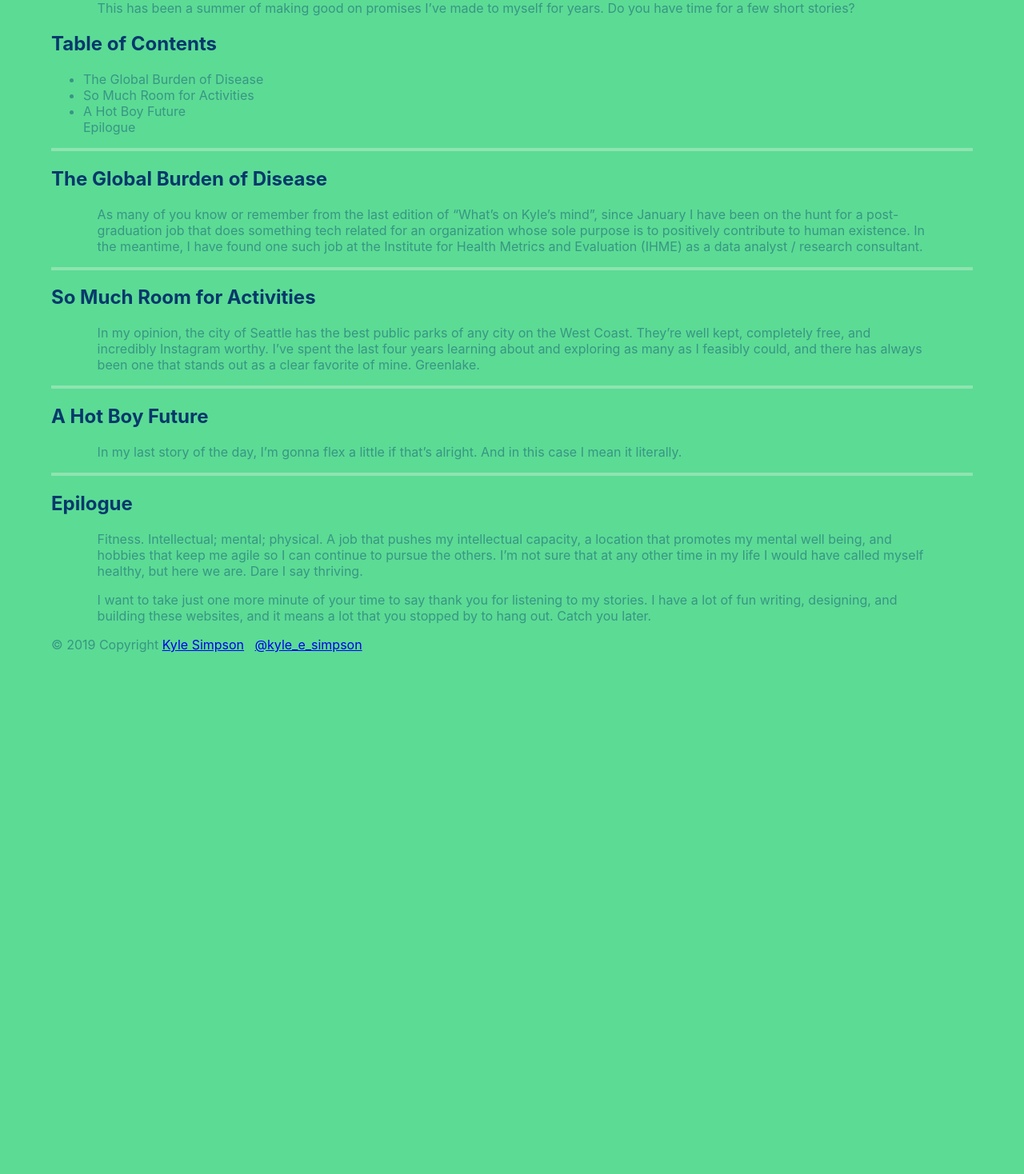
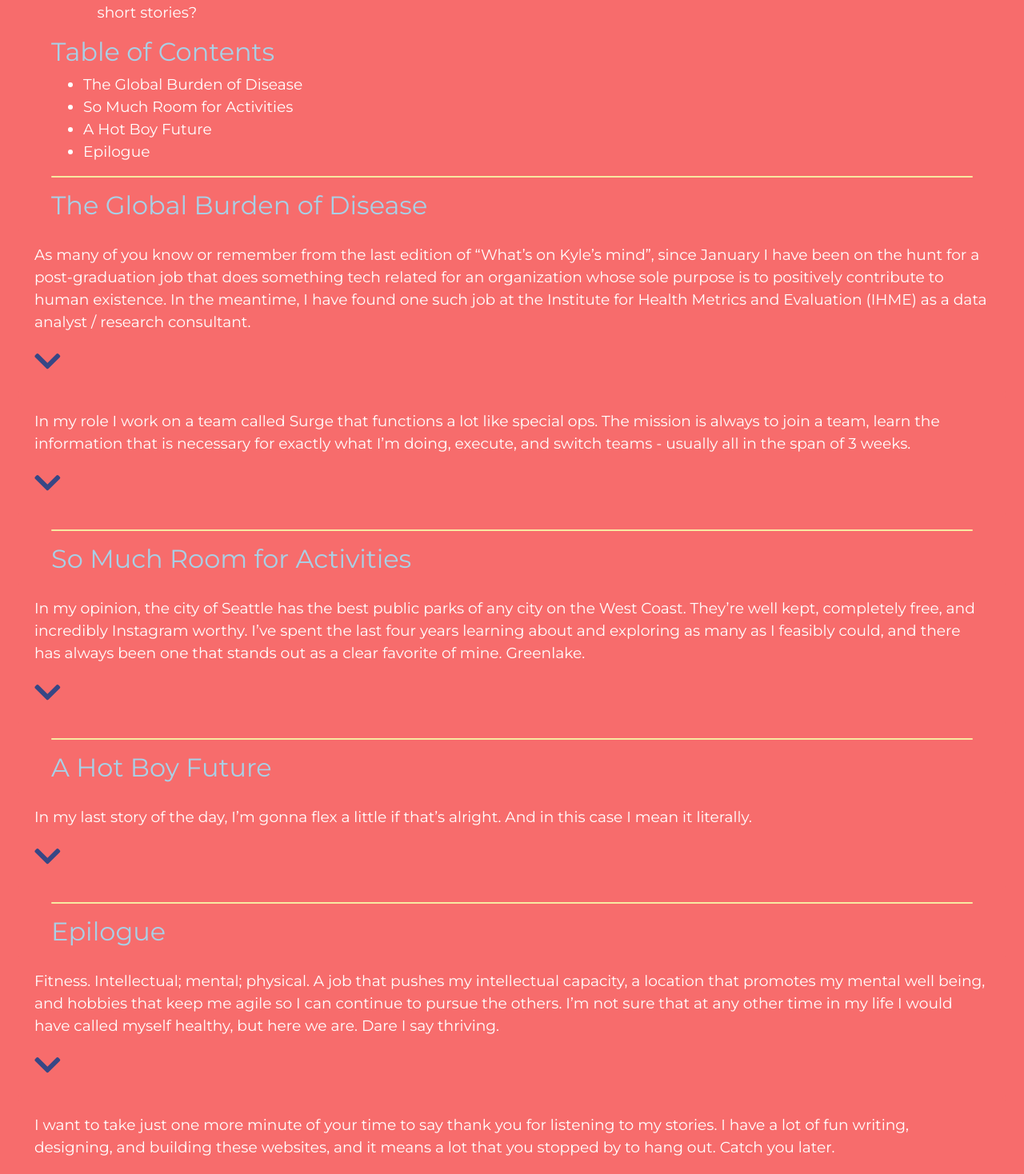
Before and after one commit to Kyle-Simpson/storytime, a React (Create React App) app: page / in a window 1280 px wide. Shown: the part 82-1550 px from the top of the page at 80% size. Before the commit the page ends 898 px from the top, so only its background shows below. Built offline with nearby package versions, Linux system fonts and the light colour scheme.

Commit message:
Work on design, begin integrating content

```diff
--- a/package.json
+++ b/package.json
@@ -1,6 +1,6 @@
 {
   "name": "storytime",
-  "homepage": "http://playturnip.me",
+  "homepage": "http://playturnip.me/promises",
   "version": "0.1.0",
   "private": true,
   "dependencies": {
--- a/public/index.html
+++ b/public/index.html
@@ -9,7 +9,10 @@
       name="description"
       content="Web site created using create-react-app"
     />
-<link rel="shortcut icon" href="icons8-circled-k-50.png" />
+    <link rel="stylesheet" href="https://stackpath.bootstrapcdn.com/bootstrap/4.3.1/css/bootstrap.min.css" integrity="sha384-ggOyR0iXCbMQv3Xipma34MD+dH/1fQ784/j6cY/iJTQUOhcWr7x9JvoRxT2MZw1T" crossorigin="anonymous">
+
+  <link rel="shortcut icon" href="icons8-circled-k-50.png" />
+  <link href="https://fonts.googleapis.com/css?family=Montserrat&display=swap" rel="stylesheet">
     <!--
       manifest.json provides metadata used when your web app is installed on a
       user's mobile device or desktop. See https://developers.google.com/web/fundamentals/web-app-manifest/
--- a/src/App.css
+++ b/src/App.css
@@ -1,46 +1,89 @@
 /*
-  Color palletes:
+  Color pallete 1 (green):
     dark purple: #05386B
     gray: #379683
     medium green: #5CDB95
     light green: #8EE4AF
     super light green: #EDF5E1
 
+  Color Pallete 2 (pink):
+    light yellow: #F8E9A1
+    pink: #F76C6C
+    light blue: #A8D0E6
+    medium blue: #374785
+    dark blue: #24305E
+
 */
 
+html {
+  scroll-behavior: smooth;
+}
 
 body {
-  background-color: #5CDB95;
+  background-color: #F76C6C;
+  font-family: 'Montserrat', sans-serif;
+}
+
+a {
+  color: white;
+  text-decoration: none;
 }
 
 hr {
-  /* background-color: #379683; */
-  background-color: #8EE4AF;
+  background-color: #F8E9A1 ;
   height: 2px;
-  border-style: ridge;
-  border-color: #8EE4AF;
-  margin: 0;
+  border-style: none;
+  border-color: #F8E9A1 ;
+  border-radius: 4px;
 }
 
 h1, h2, h3, h4 {
-  color:#05386B;
+  color: #A8D0E6;
+}
+
+.header-intro p {
+  padding-left:5%;
+  margin-right:5%;
 }
 
 .App {
   text-align: left;
-  /* color: #EDF5E1; */
-  color: #379683;
+  color: white;
   margin-left:5%;
   margin-right:5%;
+  font-size:14pt;
 }
 
-p {
-  padding-left:5%;
-  margin-right:5%;
+.arrow {
+  display: none;
+}
+
+.card {
+  background-color: #F76C6C;
+  border: none;
+  margin-left:-5%;
+  margin-right:-5%;
 }
 
 
+
 @media only screen and (min-width:600px) {
+  a {
+    color: white;
+    text-decoration: none;
+  }
 
+  a:hover {
+    color: #A8D0E6;
+  }
+
+  .arrow {
+    color: #374785;
+    display:inline;
+  }
+
+  .arrow:hover {
+    color:#A8D0E6;
+  }
 
 }
--- a/src/App.js
+++ b/src/App.js
@@ -1,5 +1,27 @@
 import React from 'react';
+import { Col, Card, CardText, CardBody } from 'reactstrap';
+import { FontAwesomeIcon } from "@fortawesome/react-fontawesome";
+import { library } from '@fortawesome/fontawesome-svg-core';
+import { faChevronDown } from "@fortawesome/free-solid-svg-icons"
 import './App.css';
+library.add(faChevronDown);
+
+
+
+/*
+<a id="">
+  <Card>
+    <CardBody>
+      <CardText>
+
+      </CardText>
+      <div className="center-align">
+        <a href={"#"} className="arrow"><FontAwesomeIcon icon="chevron-down" size="2x" /></a>
+      </div>
+    </CardBody>
+  </Card>
+</a>
+*/
 
 function App() {
   return (
@@ -12,10 +34,10 @@ function App() {
         <div className="table-of-contents">
           <h2>Table of Contents</h2>
           <ul>
-            <li>The Global Burden of Disease</li>
-            <li>So Much Room for Activities</li>
-            <li>A Hot Boy Future</li>
-            <li style={{"list-style-type":"none"}}>Epilogue</li>
+            <li><a href="#gbd">The Global Burden of Disease</a></li>
+            <li><a href="#activities">So Much Room for Activities</a></li>
+            <li><a href="#fitness">A Hot Boy Future</a></li>
+            <li><a href="#epilogue">Epilogue</a></li>
           </ul>
         </div>
 
@@ -25,43 +47,101 @@ function App() {
 
       <div className="content-wrapper">
         <div className="gbd">
-          <h2>The Global Burden of Disease</h2>
-          <p>
+          <a id="gbd"><h2>The Global Burden of Disease</h2></a>
+          <Col>
+            <a id="c1">
+              <Card>
+                <CardBody>
+                  <CardText>
                     As many of you know or remember from the last edition of “What’s on Kyle’s mind”, since January I have been on the hunt for a
                     post-graduation job that does something tech related for an organization whose sole purpose is to positively contribute to human
                     existence. In the meantime, I have found one such job at the Institute for Health Metrics and Evaluation (IHME) as a data analyst
                     / research consultant.
-          </p>
+                </CardText>
+                  <div className="center-align">
+                    <a href={"#c2"} className="arrow"><FontAwesomeIcon icon="chevron-down" size="2x" /></a>
+                  </div>
+                </CardBody>
+              </Card>
+            </a>
+            <a id="c2">
+              <Card>
+                <CardBody>
+                  <CardText>
+                    In my role I work on a team called Surge that functions a lot like special ops. The mission is always to join a team,
+                    learn the information that is necessary for exactly what I’m doing, execute, and switch teams - usually all in the span
+                    of 3 weeks.
+                  </CardText>
+                  <div className="center-align">
+                    <a href={"#"} className="arrow"><FontAwesomeIcon icon="chevron-down" size="2x" /></a>
+                  </div>
+                </CardBody>
+              </Card>
+            </a>
+          </Col>
+
+
         </div>
         <hr></hr>
         <div className="activities">
-          <h2>So Much Room for Activities</h2>
-          <p>
+          <h2><a id="activities">So Much Room for Activities</a></h2>
+          <Col>
+            <Card>
+              <CardBody>
+                <CardText>
                   In my opinion, the city of Seattle has the best public parks of any city on the West Coast.  They’re well kept, completely free,
                   and incredibly Instagram worthy.  I’ve spent the last four years learning about and exploring as many as I feasibly could, and there
                   has always been one that stands out as a clear favorite of mine.  Greenlake.
-          </p>
+                </CardText>
+                <div className="center-align">
+                    <a href={"#"} className="arrow"><FontAwesomeIcon icon="chevron-down" size="2x" /></a>
+                  </div>
+              </CardBody>
+            </Card>
+          </Col>
         </div>
         <hr></hr>
         <div className="fitness">
-          <h2>A Hot Boy Future</h2>
-          <p>
+          <h2><a id="fitness">A Hot Boy Future</a></h2>
+          <Col>
+            <Card>
+              <CardBody>
+                <CardText>
                   In my last story of the day, I’m gonna flex a little if that’s alright.  And in this case I mean it literally.
-          </p>
+                </CardText>
+                <div className="center-align">
+                    <a href={"#"} className="arrow"><FontAwesomeIcon icon="chevron-down" size="2x" /></a>
+                  </div>
+              </CardBody>
+            </Card>
+          </Col>
         </div>
         <hr></hr>
         <div className="epilogue">
-          <h2>Epilogue</h2>
-          <p>
+          <h2><a id="epilogue">Epilogue</a></h2>
+          <Col>
+            <Card>
+              <CardBody>
+                <CardText>
                   Fitness.  Intellectual; mental; physical.  A job that pushes my intellectual capacity, a location that promotes my mental well being,
                   and hobbies that keep me agile so I can continue to pursue the others.  I’m not sure that at any other time in my life I would have
                   called myself healthy, but here we are.  Dare I say thriving.
-          </p>
-          <p>
+                </CardText>
+                <div className="center-align">
+                    <a href={"#"} className="arrow"><FontAwesomeIcon icon="chevron-down" size="2x" /></a>
+                  </div>
+              </CardBody>
+            </Card>
+            <Card>
+              <CardBody>
+                <CardText>
                   I want to take just one more minute of your time to say thank you for listening to my stories.
                   I have a lot of fun writing, designing, and building these websites, and it means a lot that you stopped by to hang out.
                   Catch you later.
-          </p>
+                </CardText>
+              </CardBody>
+            </Card>
+          </Col>
         </div>
         <div>
           <footer>
```
Lines whose indentation alone changed are shown as unchanged.
